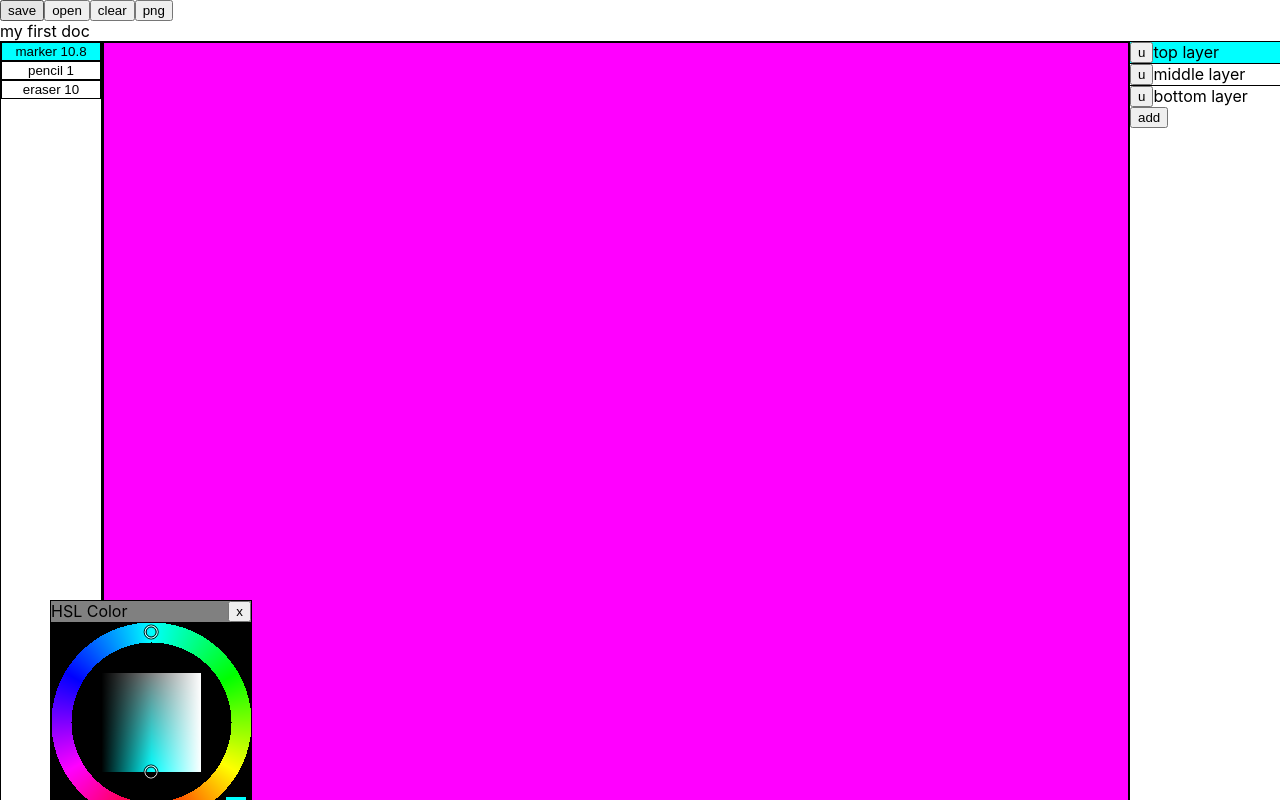
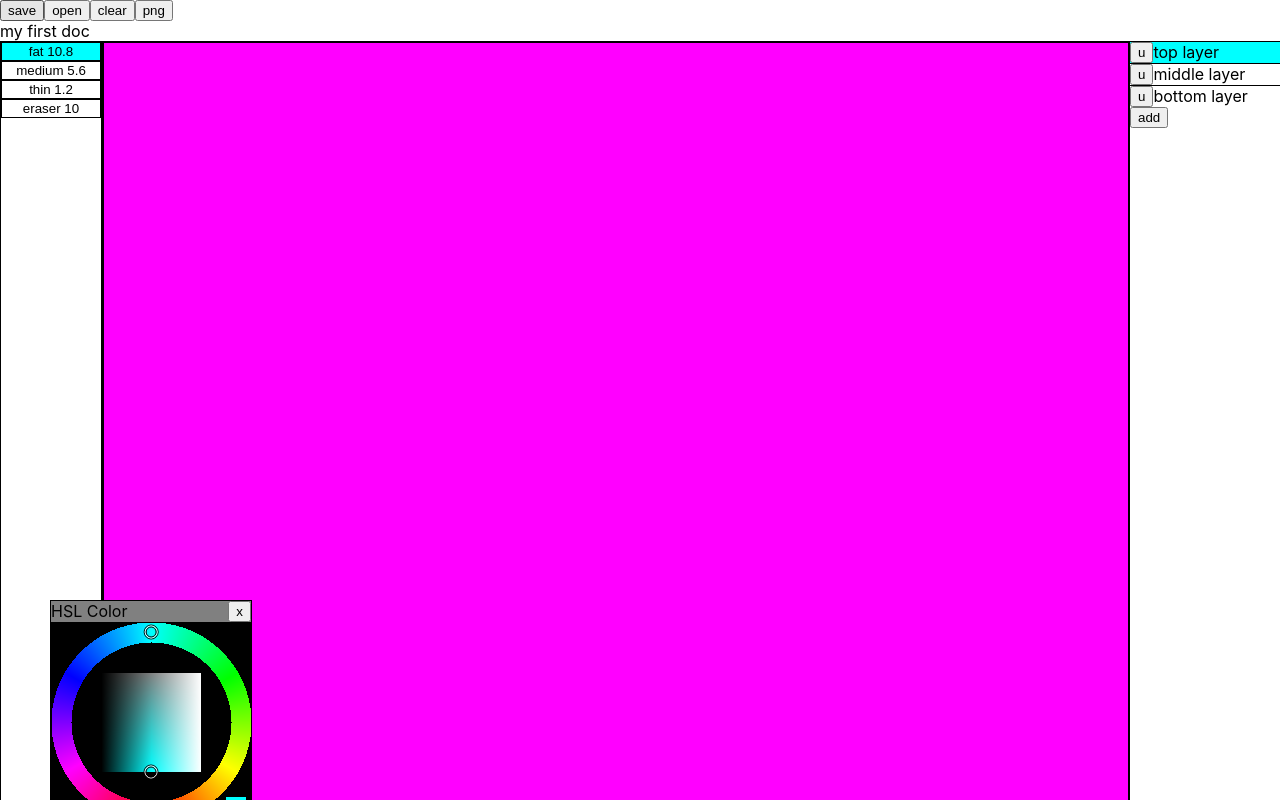
Before and after one commit to joshmarinacci/pen-canvas-editor, a React (Create React App) app: page / in a window 1280 px wide. Built offline with nearby package versions, Linux system fonts and the light colour scheme.

Commit message:
add a medium sized pen

```diff
--- a/src/App.js
+++ b/src/App.js
@@ -28,7 +28,7 @@ const RecentColors = () => {
 const pens = [
   {
     type:'pen',
-    title:'marker',
+    title:'fat',
     opacity:0.5,
     flow:0.8,
     color:0xFF0000,
@@ -37,11 +37,20 @@ const pens = [
   },
   {
     type:'pen',
-    title:'pencil',
+    title:'medium',
+    opacity:0.5,
+    flow:0.8,
+    color:0xFF0000,
+    radius:5.6, //in pixels
+    blend:'overlay',
+  },
+  {
+    type:'pen',
+    title:'thin',
     opacity: 0.3,
     flow: 1.0,
     color: 0x000000,
-    radius:1, //in pixels
+    radius:1.2, //in pixels
   },
   {
     type:'pen',
```
